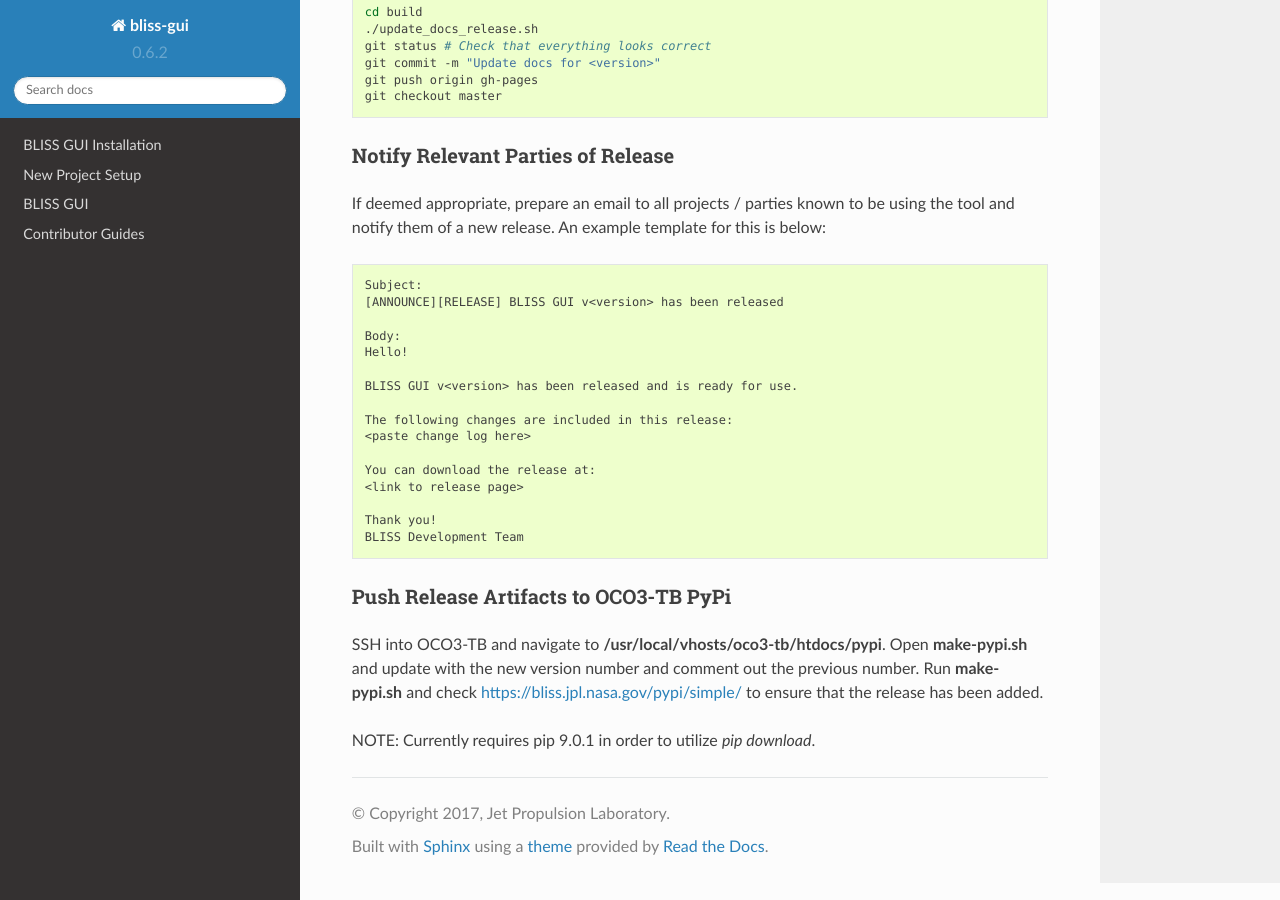
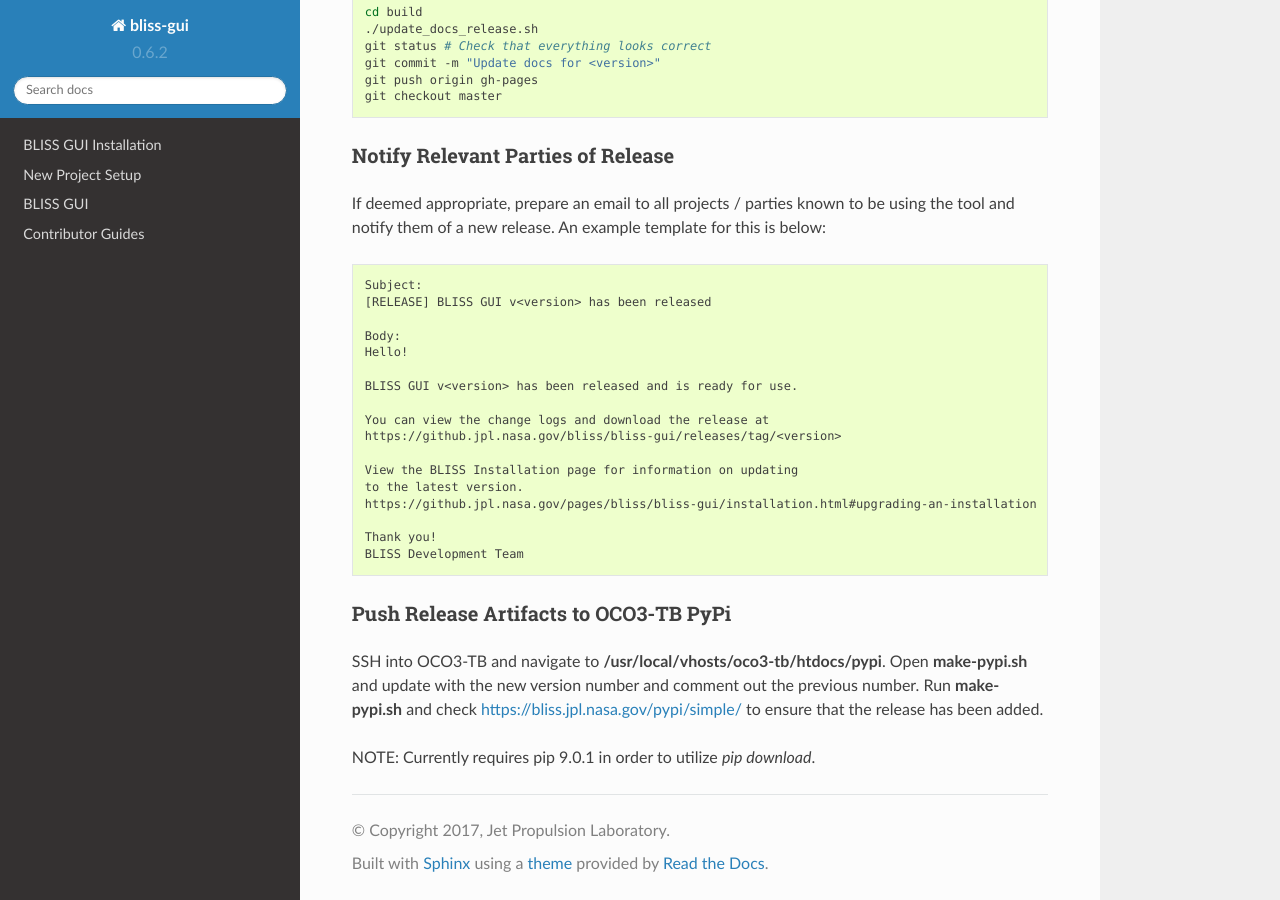
Before and after one commit to NASA-AMMOS/AIT-GUI, a Sphinx documentation site: the page built from doc/source/dev_index.rst, in a window 1280 px wide and 900 px high, scrolled down 1108 px. Built offline with Sphinx 7.4.7 and the Read the Docs theme 2.0.0, drawn with Linux system fonts in a browser that asks for light colours; pages that are not in the unit, such as notebooks, are missing from menus.

Commit message:
Issue #147 - Update ANNOUNCE email template to match bliss-core

```diff
--- a/doc/source/dev_index.rst
+++ b/doc/source/dev_index.rst
@@ -50,18 +50,19 @@
 .. code-block:: none
 
    Subject:
-   [ANNOUNCE][RELEASE] BLISS GUI v<version> has been released
+   [RELEASE] BLISS GUI v<version> has been released
 
    Body:
    Hello!
 
    BLISS GUI v<version> has been released and is ready for use.
 
-   The following changes are included in this release:
-   <paste change log here>
+   You can view the change logs and download the release at
+   https://github.jpl.nasa.gov/bliss/bliss-gui/releases/tag/<version>
 
-   You can download the release at:
-   <link to release page>
+   View the BLISS Installation page for information on updating
+   to the latest version.
+   https://github.jpl.nasa.gov/pages/bliss/bliss-gui/installation.html#upgrading-an-installation
 
    Thank you!
    BLISS Development Team
```
